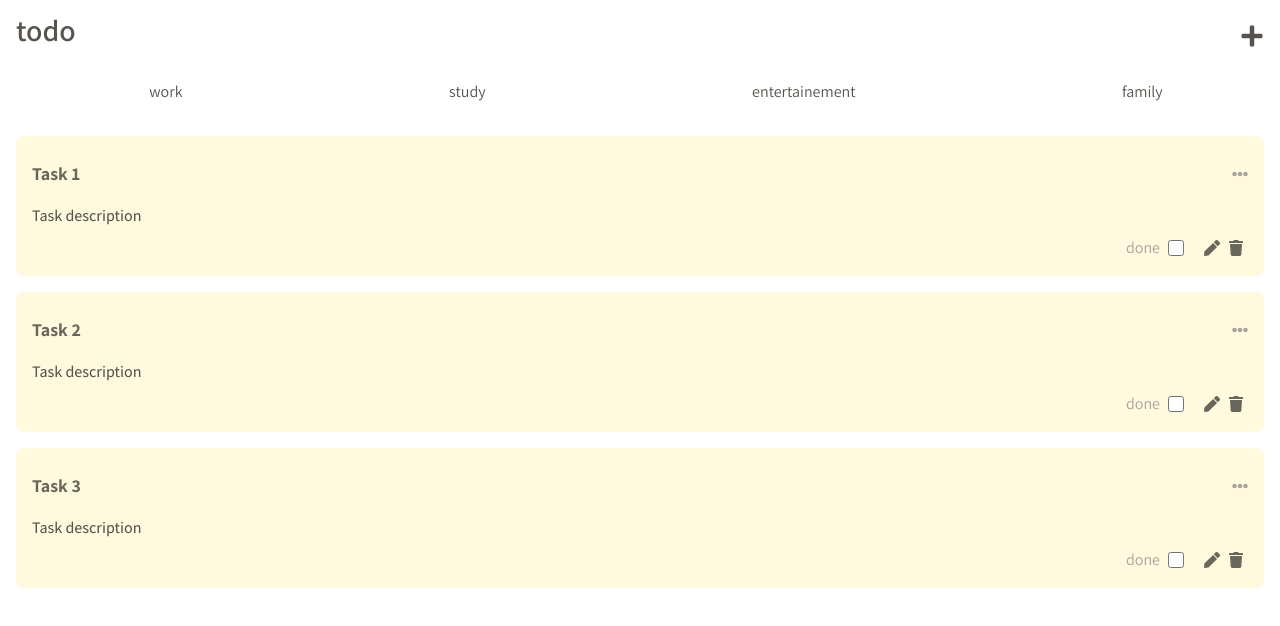
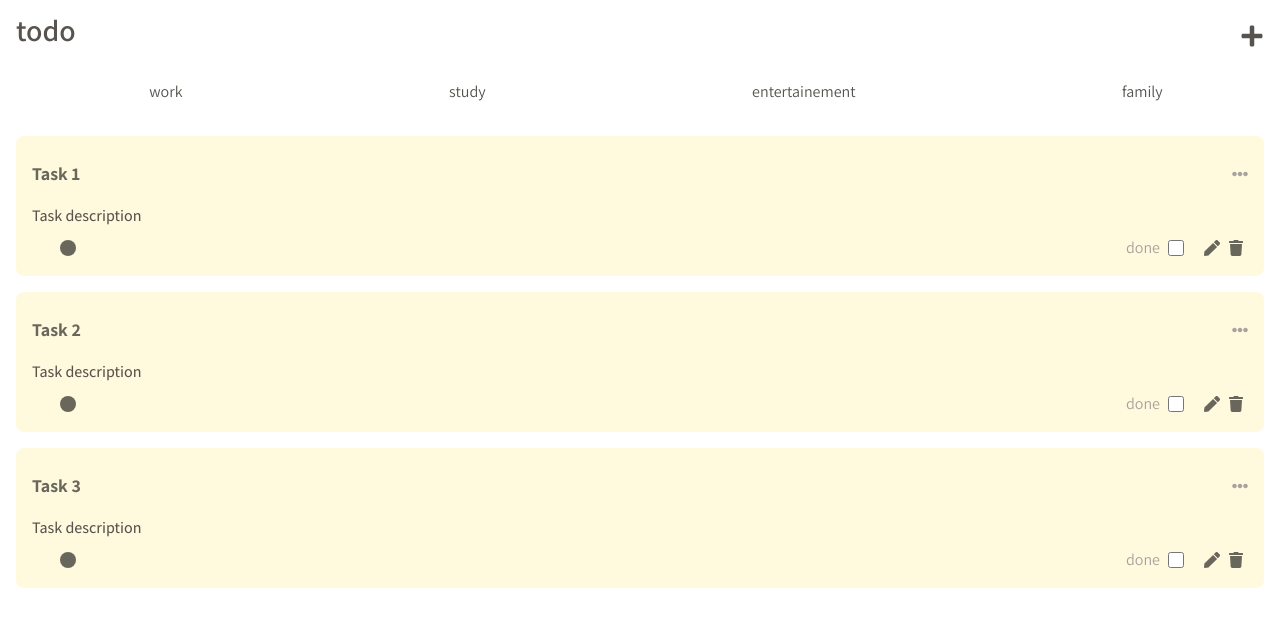
Before and after one commit to ShirleyBJ/todo_app_react, a React (Create React App) app: page /dashboard in a window 1280 px wide. Shown: the top 626 px of the page. Built offline with nearby package versions, Linux system fonts and the light colour scheme.

Commit message:
getting to get check color to change on actual element

```diff
--- a/src/Pages/Dashboard.jsx
+++ b/src/Pages/Dashboard.jsx
@@ -12,21 +12,21 @@ function Dashboard() {
             title: "Task 1",
             description: "Task description",
             reminder: false,
-            tags : ['work'],
+            tags: ['work'],
         },
         {
             id: 2,
             title: "Task 2",
             description: "Task description",
             reminder: false,
-            tags : ['study'],
+            tags: ['study'],
         },
         {
             id: 3,
             title: "Task 3",
             description: "Task description",
             reminder: false,
-            tags : ['family'],
+            tags: ['family'],
         }
     ])
     const [isDone, setIsDone] = useState(false);
@@ -38,9 +38,9 @@ function Dashboard() {
     }
 
     //Toggle done state
-    const toggleReminder = (e, id) => {
-        console.log(e.target.checked, id);
-        setIsDone(tasks.map((task) => task.id === id ? { ...task, reminder: e.target.checked} : task))
+    const isTaskDone = (e, id) => {
+        //console.log(e.target.checked, id);
+        setIsDone(tasks.map((task) => task.id === id ? { ...task, reminder: e.target.checked } : task))
     }
 
     return (
@@ -49,7 +49,7 @@ function Dashboard() {
             <FilterBar />
             {tasks.length > 0 ? (
                 tasks.map((task) => (
-                    <Task key={task.id} taskTitle={task.title} taskDescription={task.description} isDone={isDone} onDelete={() => deleteTask(task.id)} onToggle={(e) => toggleReminder(e, task.id)} />
+                    <Task key={task.id} taskTitle={task.title} taskDescription={task.description} isTaskDone={isDone} onDelete={() => deleteTask(task.id)} onToggle={(e) => isTaskDone(e, task.id)} taskBg={isDone ? "bg-[#69665C]" : "bg-[#FFF9DE]"} />
                 ))
             ) : (
                 'No task To Show'
--- a/src/components/tag/TagElement.jsx
+++ b/src/components/tag/TagElement.jsx
@@ -1,4 +1,7 @@
-function TagElement({color, tagName, getTagName}) {
+import Sticker from "./Sticker";
+
+function TagElement({ color, tagName, getTagName }) {
+    //console.log(color);
     return (
         <>
             <div className="flex items-center">
--- a/src/components/task/Task.jsx
+++ b/src/components/task/Task.jsx
@@ -7,11 +7,13 @@ import CheckboxElement from "../checkbox/CheckboxElement";
 import { FaTrash } from "@react-icons/all-files/fa/FaTrash";
 import { FaPen } from "@react-icons/all-files/fa/FaPen";
 
-function Task({ taskTitle, taskDescription, onDelete, onToggle, isDone,
+function Task({ taskTitle, taskDescription, onDelete, onToggle, isTaskDone, taskBg
 }) {
+    console.log(isTaskDone);
     return (
         <>
-            <section className="bg-[#FFF9DE] m-4 p-2 rounded-lg">
+            {/* TODO : change the color of task depend on isTaskDone */}
+            <section className={`${taskBg} m-4 p-2 rounded-lg`}>
                 <div className="flex justify-between px-2 items-center">
                     <TitleTask taskTitle={taskTitle} />
                     <div>
@@ -26,7 +28,7 @@ function Task({ taskTitle, taskDescription, onDelete, onToggle, isDone,
                 </div>
                 <div className="flex justify-between m-2 items-center mt-2">
                     <span className="flex justify-evenly">
-                        <Sticker color="#DAF2D6"/>
+                        <Sticker color="#DAF2D6" />
                         <Sticker />
                     </span>
                     <div className="flex items-center text-[color:var(--gray)]">
@@ -35,11 +37,11 @@ function Task({ taskTitle, taskDescription, onDelete, onToggle, isDone,
                             <FaPen />
                         </span>
                         <span className="mx-1">
-                            <FaTrash  onClick={onDelete }/>
+                            <FaTrash onClick={onDelete} />
                         </span>
                     </div>
                 </div>
-            </section>
+            </section >
         </>
     );
 }
```
Also changed, not shown: public/manifest.json.
